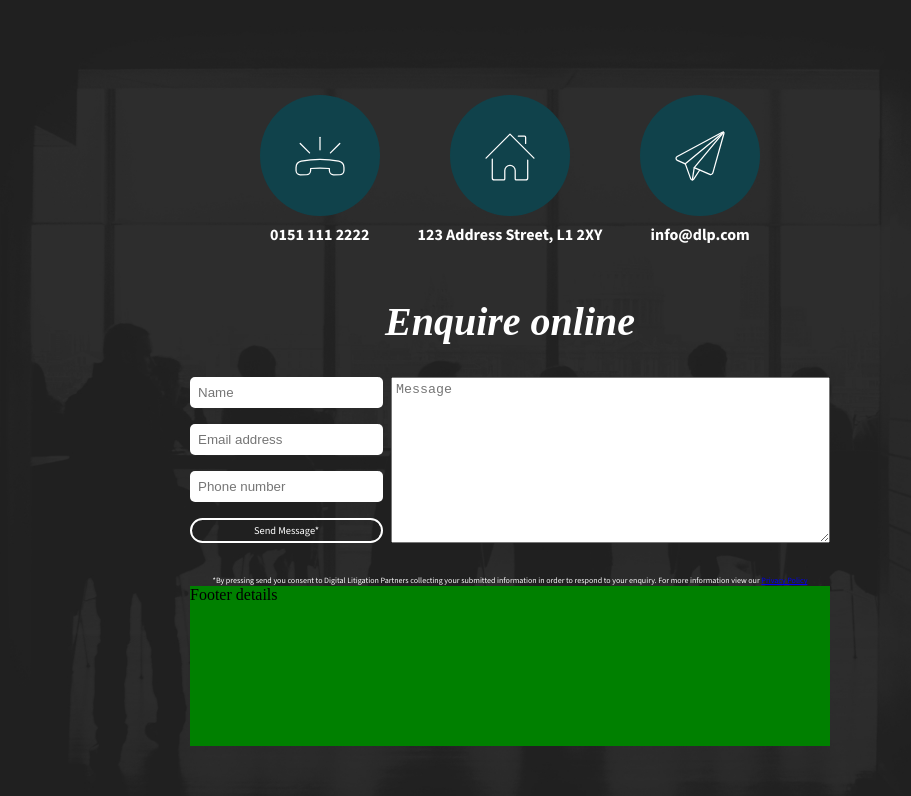
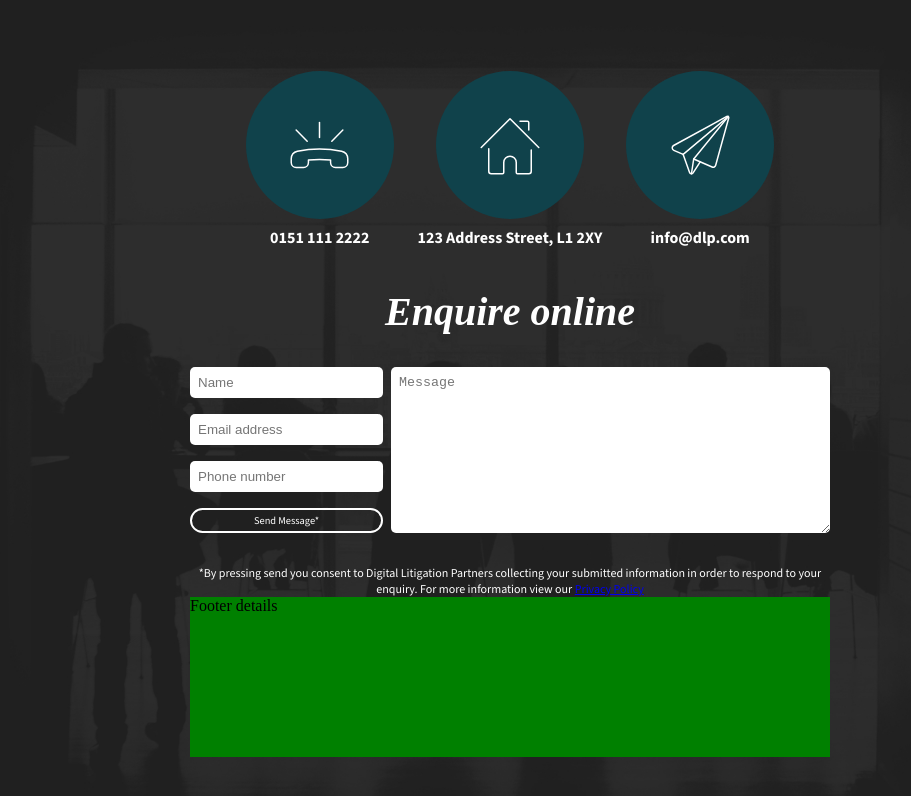
Before and after one commit to renrutoet/consumer-rights-task, a Next.js app: page / in a window 1280 px wide. Shown: the part 2416-3212 px from the top of the page, without its empty margins (130-1041 px from the left). Built offline with nearby package versions, Linux system fonts and the light colour scheme; a web font is replaced by a local one.

Commit message:
feat: tweaked icon and contact styles

```diff
--- a/src/app/components/Icon/Icon.module.scss
+++ b/src/app/components/Icon/Icon.module.scss
@@ -17,7 +17,7 @@
     &__circle {
         aspect-ratio: 1/1;
         border-radius: 100%;
-        height: 65%;
+        height: 100%;
         display: flex;
         align-items: center;
         justify-content: center;
--- a/src/app/components/Sections/Contact/Contact.module.scss
+++ b/src/app/components/Sections/Contact/Contact.module.scss
@@ -27,7 +27,7 @@
     font-size: 1rem;
   }
 
-  .contact-form {
+  .contact {
     width: 50%;
     text-align: center;
     color: $primary-white;
@@ -45,30 +45,33 @@
       display: flex;
       justify-content: space-evenly;
 
-
-      &__message {
-        width: 100%;
-        padding: 0.25rem;
-      }
-    }
-
       &__left-column {
         display: flex;
         flex-direction: column;
         justify-content: space-evenly;
         gap: 1rem;
 
-      & > input {
+        & input {
+          @include round-border();
           padding: 0.5rem;
-        border-radius: 5px;
-        border: none;
+        }
+      }
+
+      &__message {
+        @include round-border();
+        width: 100%;
+        padding: 0.5rem;
       }
     }
 
       &__legal {
         font-family: $font-source-sans-3;
-        font-size: 0.5rem;
+        font-size: 0.75rem;
         font-weight: 300;
+
+        & a:visited {
+          color: $primary-white;
+        }
     }
   }
 
@@ -81,5 +84,5 @@
 
   .icons {
     aspect-ratio: 1/1;
-    width: 50px;
+    width: 40%;
   }
--- a/src/app/components/Sections/Contact/Contact.tsx
+++ b/src/app/components/Sections/Contact/Contact.tsx
@@ -54,13 +54,13 @@ export const Contact = () => {
                       })
                     : null}
             </div>
-            <div className={`${contactStyles['contact-form']} `}>
-                <h4 className={`${contactStyles['contact-form__title']} `}>
+            <div className={`${contactStyles['contact']} `}>
+                <h4 className={`${contactStyles['contact__title']} `}>
                     Enquire online
                 </h4>
-                <div className={`${contactStyles['contact-form__form']} `}>
+                <div className={`${contactStyles['contact__form']} `}>
                     <div
-                        className={`${contactStyles['contact-form__left-column']}`}
+                        className={`${contactStyles['contact__form__left-column']}`}
                     >
                         <input type="text" placeholder="Name" />
                         <input type="text" placeholder="Email address" />
@@ -73,10 +73,10 @@ export const Contact = () => {
                     </div>
                     <textarea
                         placeholder="Message"
-                        className={`${contactStyles['contact-form__form__message']} `}
+                        className={`${contactStyles['contact__form__message']} `}
                     />
                 </div>
-                <p className={`${contactStyles['contact-form__legal']}`}>
+                <p className={`${contactStyles['contact__legal']}`}>
                     *By pressing send you consent to Digital Litigation Partners
                     collecting your submitted information in order to respond to
                     your enquiry. For more information view our{' '}
--- a/src/app/styles/variables.scss
+++ b/src/app/styles/variables.scss
@@ -6,3 +6,8 @@ $primary-black: #000;
 
 $font-playfair-display: var(--font-playfair-display);
 $font-source-sans-3: var(--font-source-sans-3);
+
+@mixin round-border {
+    border-radius: 5px;
+    border: none;
+  }
```
Lines whose indentation alone changed are shown as unchanged.
